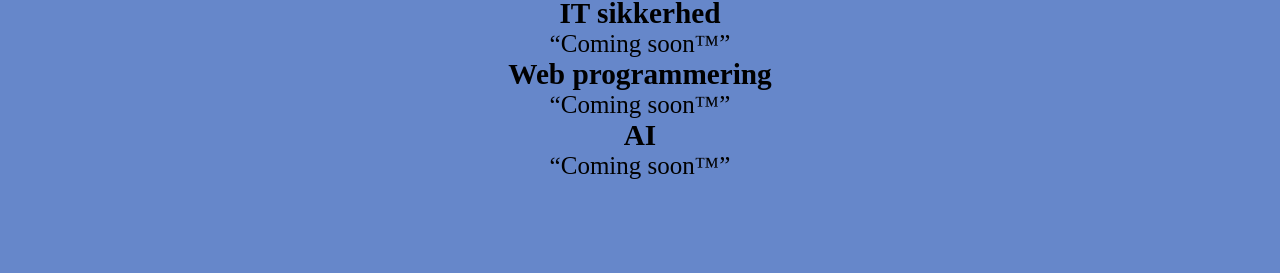
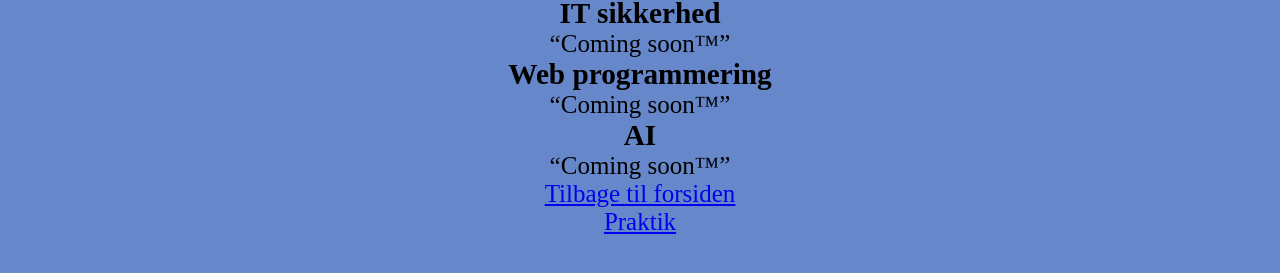
Before and after one commit to NikoThor/Miniprojekt_Fullstack, a website: page emner.html in a window 1280 px wide. Shown: the part 61-334 px from the top of the page. Drawn offline with Linux system fonts and the light colour scheme.

Commit message:
Ændret så man kan komme tilbage til forsiden

```diff
--- a/emner.html
+++ b/emner.html
@@ -16,6 +16,9 @@
 <q>Coming soon&trade;</q>
 <br>
 <h3>AI</h3>
-<q>Coming soon&trade;</q>
+<q>Coming soon&trade;</q> <br>
+<a href="./index.html">Tilbage til forsiden</a> <br>
+
+<a href="./praktik.html">Praktik</a>
 </body>
 </html>
```
Also changed, not shown: praktik.html (+2 -0 lines).
